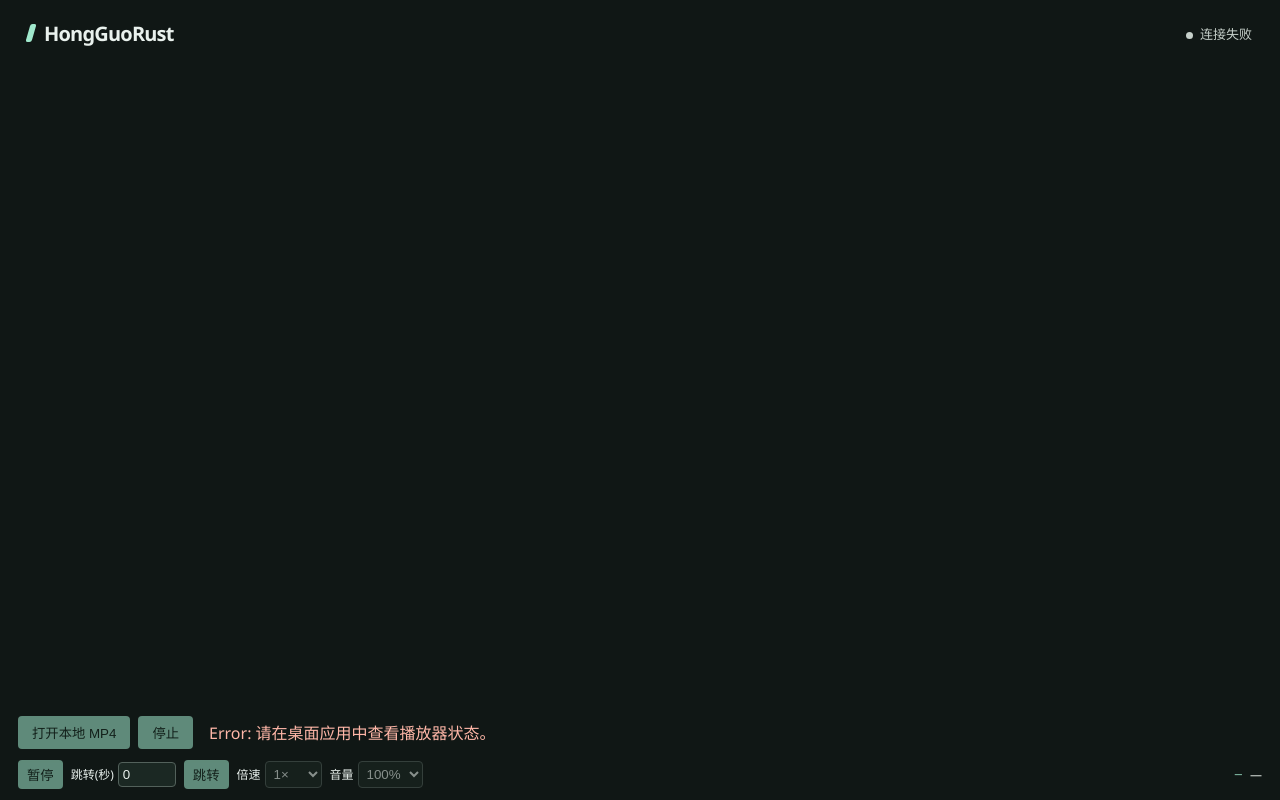
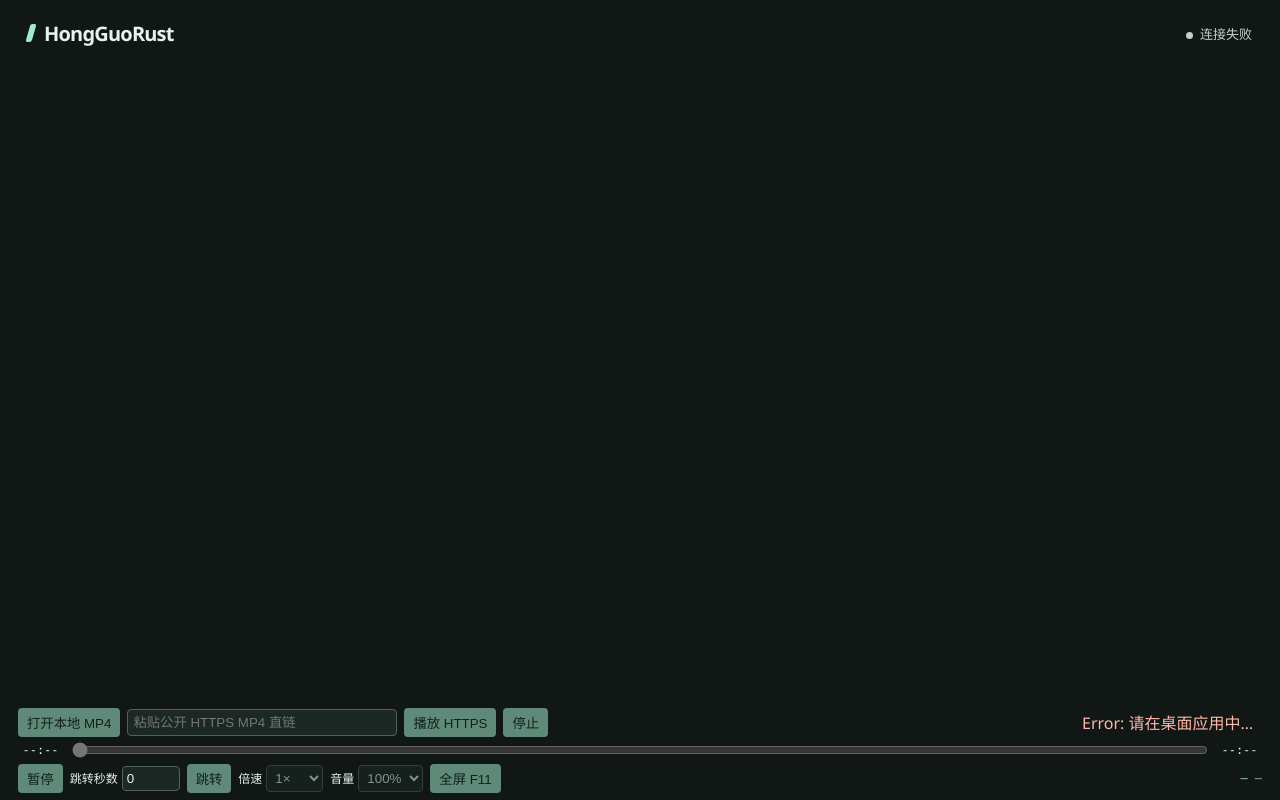
Before and after one commit to Zhaokangbo/HongGuoRust, a React (Vite) app: page / in a window 1280 px wide. Built offline with nearby package versions, Linux system fonts and the light colour scheme.

Commit message:
feat(m3): add HTTPS URL input, observed timeline, fullscreen controls and acceptance plan

```diff
--- a/src/main.tsx
+++ b/src/main.tsx
@@ -3,16 +3,27 @@ import { createRoot } from "react-dom/client";
 import { getSnapshot, type PlayerSnapshot } from "./player/snapshot";
 import "./style.css";
 
-type PlayerCommand = "open_local" | "stop" | "set_paused" | "seek_to" | "set_rate" | "set_volume";
+type PlayerCommand = "open_local" | "open_https" | "stop" | "set_paused" | "seek_to"
+  | "set_rate" | "set_volume" | "set_fullscreen";
+const SAMPLE = "https://storage.googleapis.com/gtv-videos-bucket/sample/BigBuckBunny.mp4";
+
+function clock(value?: number): string {
+  if (value === undefined || !Number.isFinite(value)) return "--:--";
+  const seconds = Math.floor(Math.max(0, value));
+  return `${Math.floor(seconds / 60).toString().padStart(2, "0")}:${(seconds % 60).toString().padStart(2, "0")}`;
+}
 
 function App() {
   const [snapshot, setSnapshot] = useState<PlayerSnapshot | null>(null);
   const [connectionError, setConnectionError] = useState("");
   const [commandError, setCommandError] = useState("");
   const [busy, setBusy] = useState(false);
+  const [httpsUrl, setHttpsUrl] = useState("");
   const [seekText, setSeekText] = useState("0");
+  const [seekPreview, setSeekPreview] = useState<number | null>(null);
   const [rate, setRate] = useState(1);
   const [volume, setVolume] = useState(100);
+  const [fullscreen, setFullscreen] = useState(false);
 
   useEffect(() => {
     let active = true;
@@ -35,24 +46,73 @@ function App() {
     return () => { active = false; clearTimeout(timer); };
   }, []);
 
-  async function control(command: PlayerCommand, args?: Record<string, unknown>) {
+  useEffect(() => {
+    let mounted = true;
+    const timer = setInterval(() => {
+      void window.__TAURI__?.core.invoke<boolean>("get_fullscreen").then(value => {
+        if (mounted) setFullscreen(value);
+      }).catch(() => { /* initialisation or closing: get_snapshot reports IPC errors */ });
+    }, 800);
+    return () => { mounted = false; clearInterval(timer); };
+  }, []);
+
+  useEffect(() => {
+    setRate(1);
+    setVolume(100);
+    setSeekPreview(null);
+    setSeekText("0");
+  }, [snapshot?.sessionId]);
+
+  async function command(name: PlayerCommand, args?: Record<string, unknown>): Promise<boolean> {
     setBusy(true);
     setCommandError("");
     try {
-      await window.__TAURI__!.core.invoke(command, args);
+      if (!window.__TAURI__) throw new Error("Rust desktop bridge unavailable");
+      await window.__TAURI__.core.invoke(name, args);
+      return true;
     } catch (reason) {
       setCommandError(String(reason));
+      return false;
     } finally {
       setBusy(false);
     }
   }
 
+  async function toggleFullscreen(target: boolean) {
+    const ok = await command("set_fullscreen", { fullscreen: target });
+    if (ok) setFullscreen(target);
+  }
+
+  useEffect(() => {
+    const onKey = (event: KeyboardEvent) => {
+      if (event.key === "Escape" && fullscreen) {
+        event.preventDefault();
+        void toggleFullscreen(false);
+      } else if (event.key === "F11") {
+        event.preventDefault();
+        void toggleFullscreen(!fullscreen);
+      }
+    };
+    window.addEventListener("keydown", onKey);
+    return () => window.removeEventListener("keydown", onKey);
+  }, [fullscreen]);
+
   const connected = snapshot !== null && !connectionError;
-  const active = connected && snapshot?.state !== "Idle" && snapshot?.state !== "Error" && snapshot?.state !== "Ended";
-  const controllable = active && !busy;
+  const active = snapshot?.state === "Playing" || snapshot?.state === "Paused";
+  const controllable = connected && active && !busy;
   const error = connectionError || commandError || snapshot?.error?.message;
+  const duration = snapshot?.durationSec ?? 0;
+  const position = snapshot?.positionSec ?? 0;
+  const preview = seekPreview ?? position;
+  const seekable = controllable && Number.isFinite(duration) && duration > 0;
 
-  return <main>
+  async function applySeek(seconds: number) {
+    if (!Number.isFinite(seconds) || seconds < 0) return;
+    await command("seek_to", { seconds });
+    setSeekPreview(null);
+  }
+
+  return <main className={fullscreen ? "fullscreen" : ""}>
     <header>
       <h1><i aria-hidden="true" />HongGuoRust</h1>
       <span className={connected ? "connection online" : "connection"} role="status">
@@ -62,32 +122,51 @@ function App() {
     <section aria-label="视频画面" />
     <footer className="player-controls">
       <div className="player-actions">
-        <button disabled={busy || !connected} onClick={() => void control("open_local")}>打开本地 MP4</button>
-        <button disabled={busy || !connected || snapshot?.state === "Idle"} onClick={() => void control("stop")}>停止</button>
-        <span title={snapshot?.filename}>{snapshot?.filename}</span>
+        <button disabled={busy || !connected} onClick={() => void command("open_local")}>打开本地 MP4</button>
+        <input aria-label="公开 HTTPS MP4 直链" type="url" spellCheck={false}
+          placeholder="粘贴公开 HTTPS MP4 直链" title={SAMPLE}
+          value={httpsUrl} onChange={e => setHttpsUrl(e.target.value)} />
+        <button disabled={busy || !connected || !httpsUrl.trim()}
+          onClick={() => void command("open_https", { url: httpsUrl.trim() })}>播放 HTTPS</button>
+        <button disabled={busy || !connected || snapshot?.state === "Idle"}
+          onClick={() => void command("stop")}>停止</button>
+        <span className="filename" title={snapshot?.filename}>{snapshot?.filename}</span>
         {error && <span role="alert" title={error}>{error}</span>}
       </div>
+      <div className="player-timeline">
+        <span>{clock(seekPreview ?? snapshot?.positionSec)}</span>
+        <input type="range" aria-label="视频进度" min={0} max={Math.max(1, duration)}
+          step={0.25} disabled={!seekable} value={Math.min(preview, Math.max(1, duration))}
+          onChange={e => setSeekPreview(Number(e.target.value))}
+          onPointerUp={() => { if (seekPreview !== null) void applySeek(seekPreview); }}
+          onKeyUp={e => { if (["ArrowLeft","ArrowRight","Home","End"].includes(e.key) && seekPreview !== null) void applySeek(seekPreview); }} />
+        <span>{clock(snapshot?.durationSec)}</span>
+      </div>
       <div className="player-transport">
-        <button disabled={!controllable} onClick={() => void control("set_paused", { paused: snapshot?.state !== "Paused" })}>
+        <button disabled={!controllable}
+          onClick={() => void command("set_paused", { paused: snapshot?.state !== "Paused" })}>
           {snapshot?.state === "Paused" ? "继续" : "暂停"}
         </button>
-        <label>跳转(秒)
-          <input aria-label="跳转秒数" type="number" min={0} step={1} value={seekText} onChange={event => setSeekText(event.target.value)} />
+        <label>跳转秒数
+          <input aria-label="跳转秒数" type="number" min={0} step={1} value={seekText}
+            onChange={e => setSeekText(e.target.value)} />
         </label>
-        <button disabled={!controllable || !Number.isFinite(Number(seekText)) || Number(seekText) < 0}
-          onClick={() => void control("seek_to", { seconds: Number(seekText) })}>跳转</button>
+        <button disabled={!controllable || seekText.trim() === "" || !Number.isFinite(Number(seekText)) || Number(seekText) < 0}
+          onClick={() => void applySeek(Number(seekText))}>跳转</button>
         <label>倍速
           <select aria-label="播放倍速" value={rate} disabled={!controllable}
-            onChange={event => { const next = Number(event.target.value); setRate(next); void control("set_rate", { rate: next }); }}>
+            onChange={e => { const next = Number(e.target.value); setRate(next); void command("set_rate", { rate: next }); }}>
             {[0.5, 1, 1.5, 2].map(value => <option value={value} key={value}>{value}×</option>)}
           </select>
         </label>
         <label>音量
           <select aria-label="播放音量" value={volume} disabled={!controllable}
-            onChange={event => { const next = Number(event.target.value); setVolume(next); void control("set_volume", { volume: next }); }}>
+            onChange={e => { const next = Number(e.target.value); setVolume(next); void command("set_volume", { volume: next }); }}>
             {[0, 25, 50, 75, 100].map(value => <option value={value} key={value}>{value}%</option>)}
           </select>
         </label>
+        <button disabled={busy || !connected} title="F11 切换全屏，Esc 退出"
+          onClick={() => void toggleFullscreen(!fullscreen)}>全屏 F11</button>
         <span className="player-status">{snapshot?.state ?? "—"}</span>
         <span className="player-version">{snapshot?.appVersion ?? "—"}</span>
       </div>
--- a/src/player/snapshot.ts
+++ b/src/player/snapshot.ts
@@ -5,6 +5,8 @@ export interface PlayerSnapshot {
   revision: number;
   sessionId: number | null;
   appVersion: string;
+  positionSec?: number;
+  durationSec?: number;
 }
 
 declare global {
--- a/src/style.css
+++ b/src/style.css
@@ -32,3 +32,18 @@ dt { color: #a9b7af; } dd { margin: 0; font-family: Consolas, monospace; }
 .player-transport input, .player-transport select { background: #1b2823; border: 1px solid #53615b; color: #e9f1ed; border-radius: 4px; padding: 4px; }
 .player-transport input { width: 58px; }
 .player-status { margin-left: auto; color: #a0e9cd; font-family: Consolas, monospace; }
+
+/* M3 retains the M2 96px footer so the native HWND geometry remains unchanged. */
+.player-controls { height: 96px; padding: 3px 18px; grid-template-columns: minmax(0, 1fr); grid-template-rows: 30px 22px 30px; row-gap: 2px; }
+.player-actions { grid-column: 1; gap: 7px; }
+.player-actions button { padding: 5px 9px; }
+.player-actions input[type=url] { min-width: 100px; width: min(29vw, 270px); background: #1b2823; color: #e9f1ed; border: 1px solid #53615b; border-radius: 4px; padding: 5px; }
+.player-actions .filename { flex: 1; min-width: 0; }
+.player-actions [role=alert] { flex: 0 1 180px; min-width: 0; }
+.player-timeline { display: flex; align-items: center; gap: 7px; min-width: 0; font: 12px Consolas, monospace; }
+.player-timeline span { width: 45px; text-align: center; flex: none; }
+.player-timeline input { flex: 1; min-width: 0; cursor: pointer; }
+.player-transport { gap: 7px; }
+.player-version { font: 12px Consolas, monospace; color: #a9b7af; flex: none; }
+main.fullscreen { grid-template-rows: 0px minmax(0, 1fr) 0px; }
+main.fullscreen header, main.fullscreen footer { display: none; }
```
Also changed, not shown: 1 other file (tests, documents, lock files or other folders).
